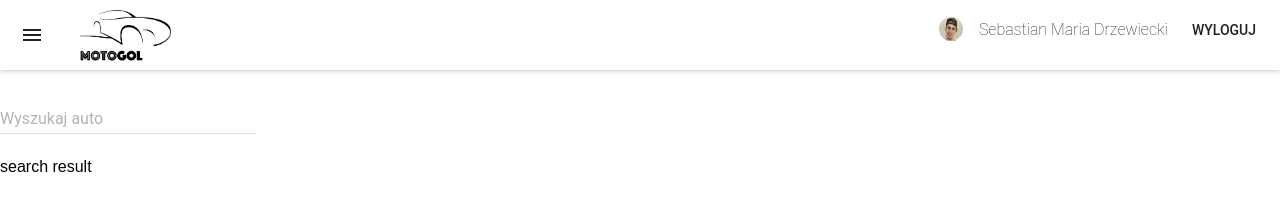
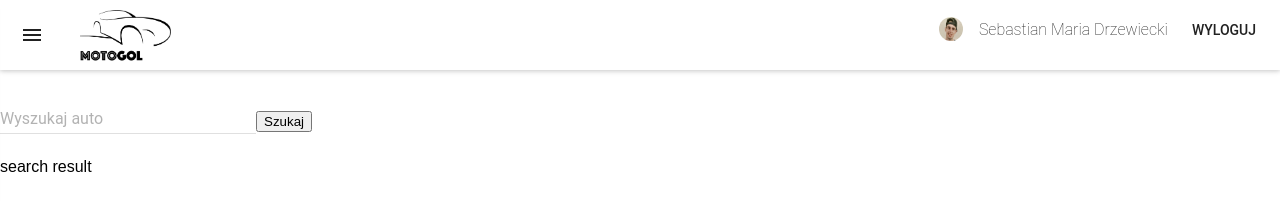
Before and after one commit to infoshareacademy/jfdzs1-ff-app, a React (Create React App) app: page /result in a window 1280 px wide. Shown: the top 201 px of the page. Built offline with nearby package versions, Linux system fonts and the light colour scheme.

Commit message:
Add button and fix fetching data

```diff
--- a/src/components/serchingForm/SearchingForm.js
+++ b/src/components/serchingForm/SearchingForm.js
@@ -15,7 +15,7 @@ class SearchingForm extends PureComponent {
             .then(json => {
                 console.log(json);
                 this.setState({
-                    fetchedData
+                    fetchedData: json
                 });
             });
     }
@@ -27,7 +27,8 @@ class SearchingForm extends PureComponent {
                 hintText="np. Audi"
                 floatingLabelText="Wyszukaj auto"
                 />
-                <div>{this.fetchData}</div>
+                <button onClick={this.fetchData}>Szukaj</button>
+                <div>{this.state.fetchedData}</div>
             </div>
         );
     }
```
Also changed, not shown: 1 other file (tests, documents, lock files or other folders).
